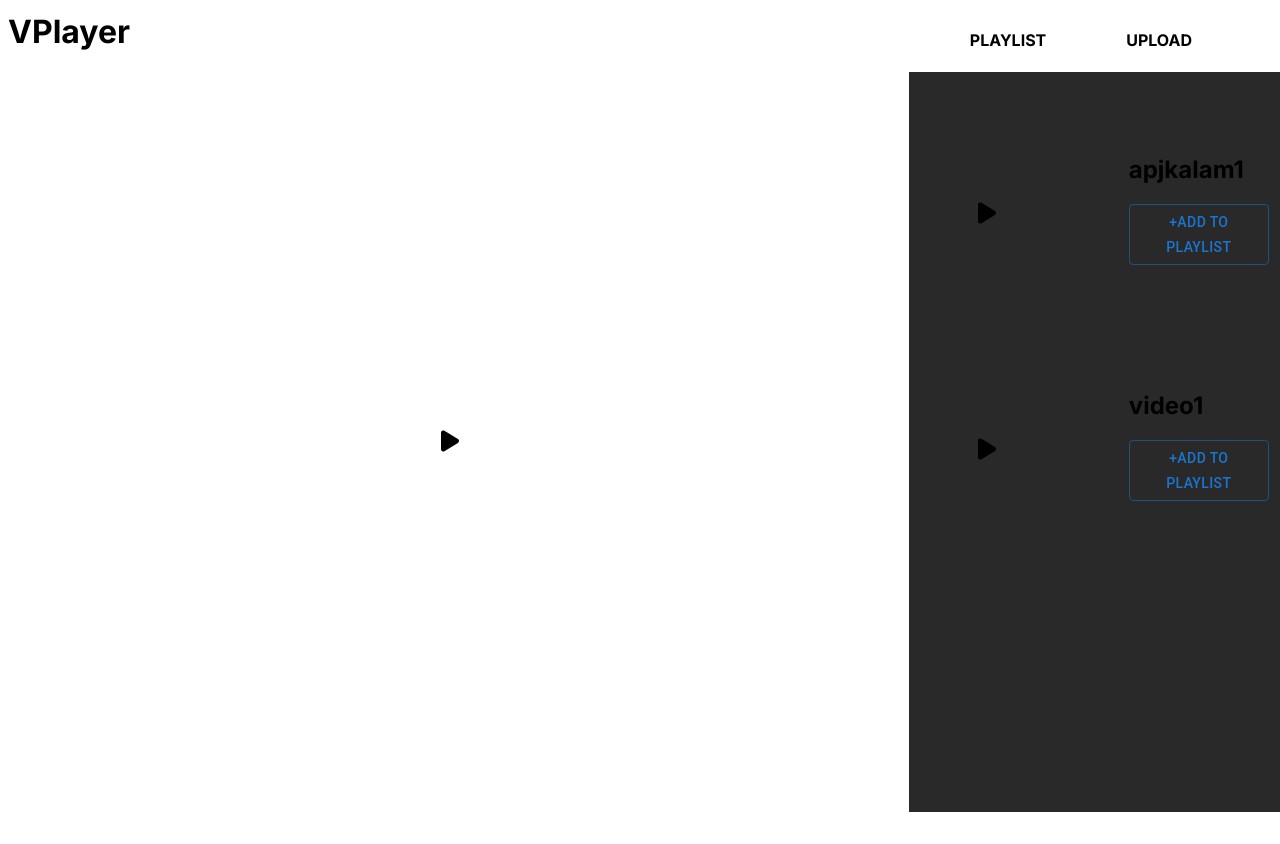
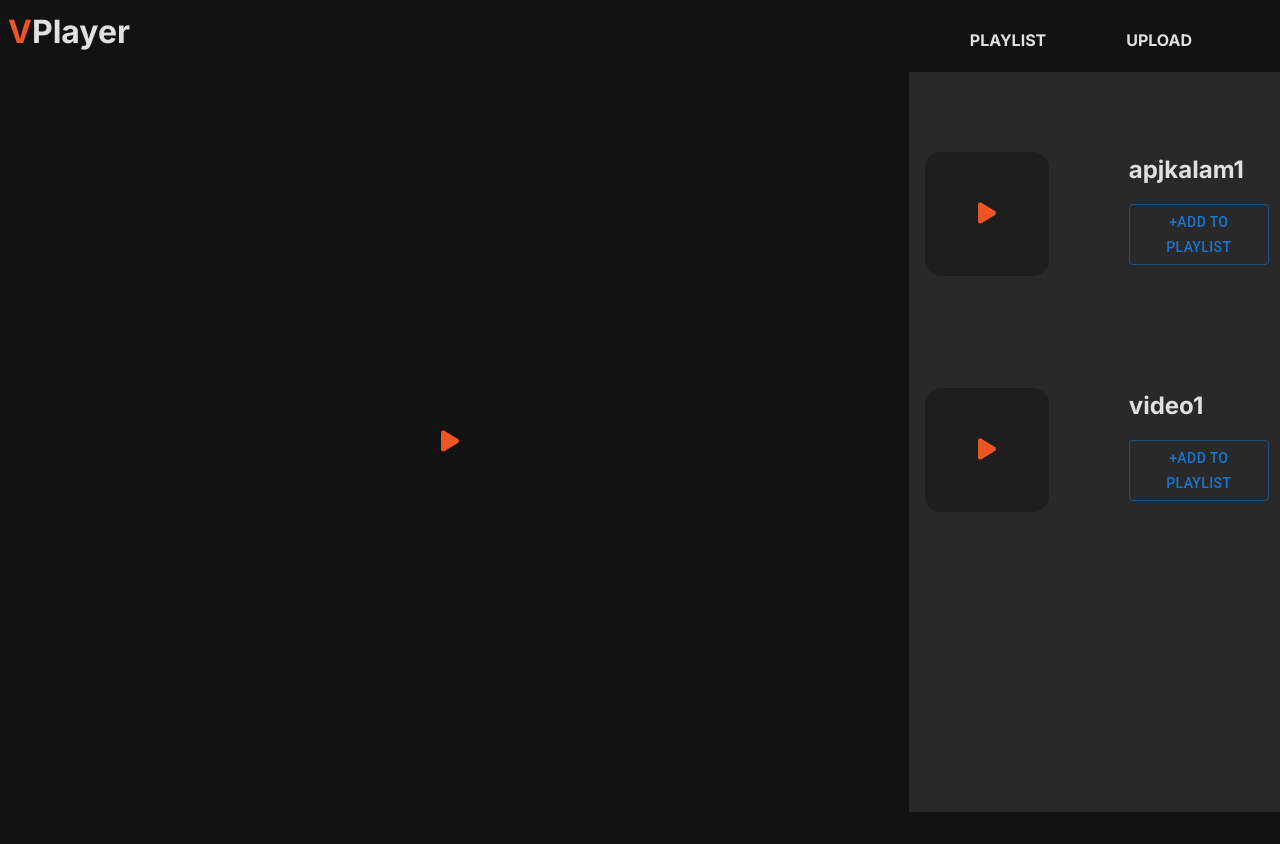
Before and after one commit to VidyasagarPandikashala/vidyasagarpandikashala-Assignment--React-JS-Developer-Rigi, a React (Create React App) app in the folder vplayer-frontend/: page / in a window 1280 px wide. Built offline with nearby package versions, Linux system fonts and the light colour scheme.

Commit message:
[Vplayer][Index.css] -added css resert and custom properties

```diff
--- a/vplayer-frontend/src/index.css
+++ b/vplayer-frontend/src/index.css
@@ -1,3 +1,11 @@
+:root {
+  --primary-accent-color: #ed5624;
+  --primary-text-color: #e0e0e0;
+  --background-color: #121212;
+  --overlay-shade-100: #333333;
+  --overlay-shade-200: #1e1e1e;
+}
+
 /** A CSS reset to remove all the default constraints**/
 *,
 *::before,
@@ -32,7 +40,7 @@ html:focus-within {
 body {
   min-height: 100vh;
   text-rendering: optimizeSpeed;
-
+  background-color: var(--background-color);
   line-height: 1.5;
 }
 
```
